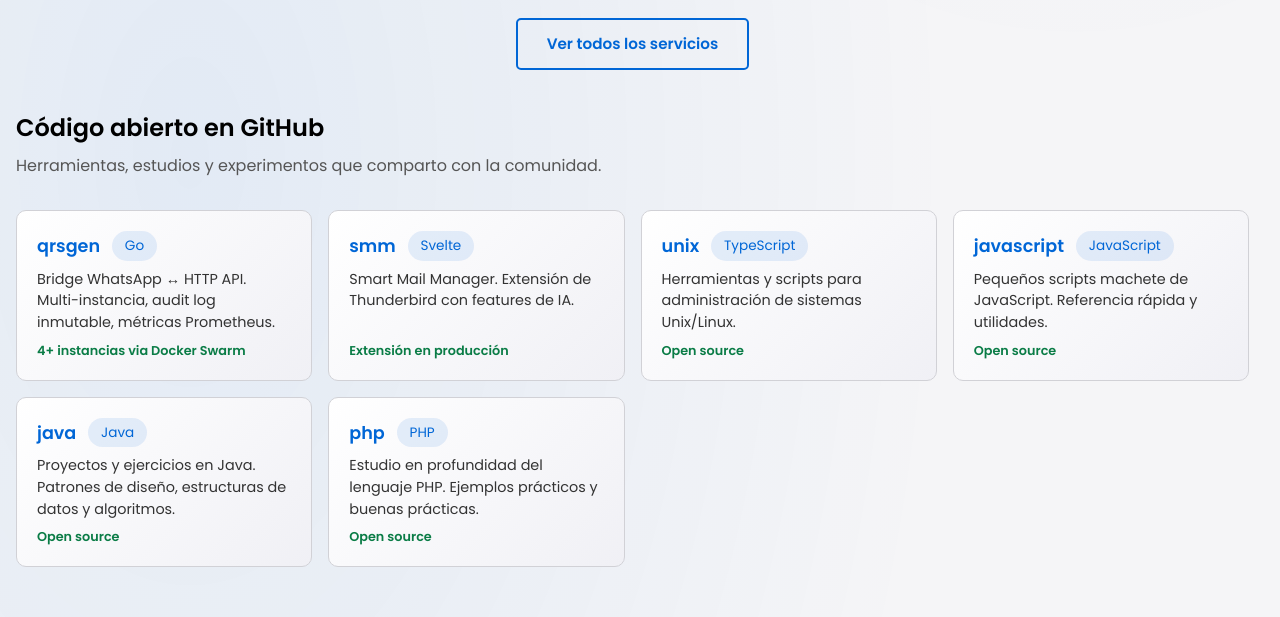
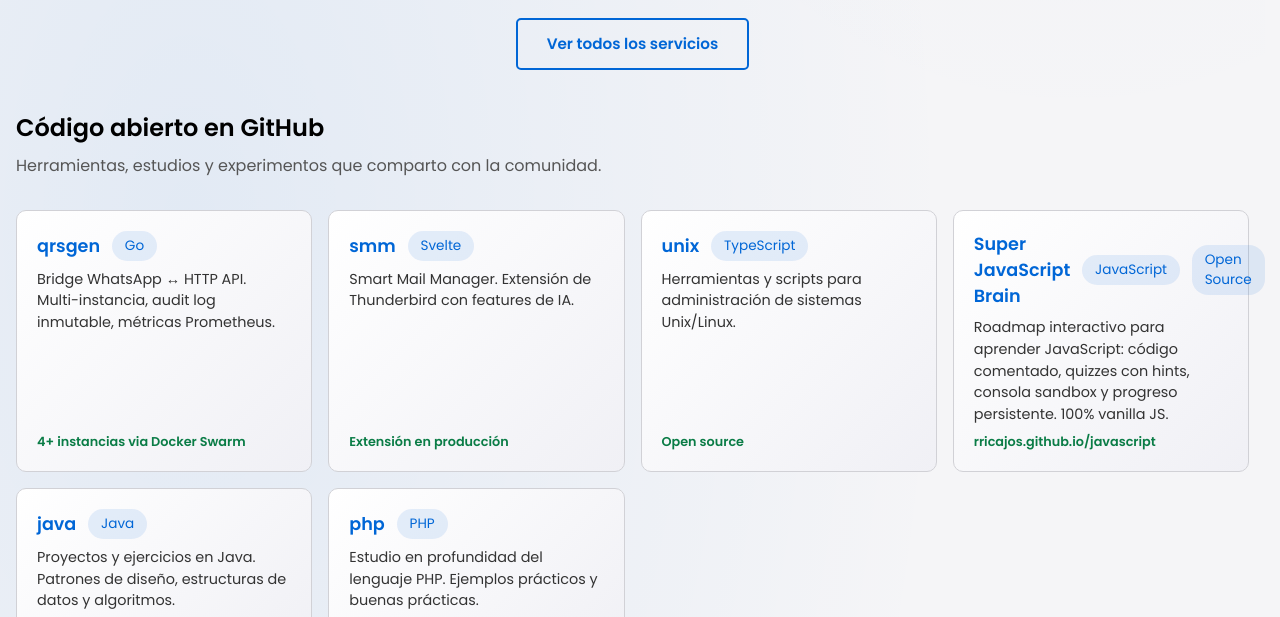
Before and after one commit to rricajos/rricajos, an Astro site: page / in a window 1280 px wide. Shown: the part 1766-2383 px from the top of the page. Built offline with nearby package versions, Linux system fonts and the light colour scheme; Astro itself is replaced by a stand-in of ours; no server answers.

Commit message:
feat: sticky footer, blog margin-bottom, update SJSB card
- body: display flex + min-height 100vh so footer always sticks to bottom
- main: flex:1 to fill remaining vertical space
- blog-content: margin-bottom 4rem so content never touches footer
- javascript card: updated to Super JavaScript Brain with correct URL and description

```diff
--- a/public/css/base.css
+++ b/public/css/base.css
@@ -184,6 +184,13 @@ body {
   font-family: "Poppins", sans-serif;
   background-color: var(--bg-body);
   color: var(--text-primary);
+  min-height: 100vh;
+  display: flex;
+  flex-direction: column;
+}
+
+body > main {
+  flex: 1;
 }
 
 .supercontainer {
--- a/src/pages/index.astro
+++ b/src/pages/index.astro
@@ -237,7 +237,7 @@ import Base from '../layouts/Base.astro';
           <a href="https://github.com/rricajos/qrsgen" class="production-card" data-open-repo="qrsgen"><div class="production-card-header"><h3>qrsgen</h3><span class="tag">Go</span></div><p>Bridge WhatsApp ↔ HTTP API. Multi-instancia, audit log inmutable, métricas Prometheus.</p><span class="production-stat">4+ instancias via Docker Swarm</span></a>
           <a href="https://github.com/rricajos/smm" class="production-card" data-open-repo="smm"><div class="production-card-header"><h3>smm</h3><span class="tag">Svelte</span></div><p>Smart Mail Manager. Extensión de Thunderbird con features de IA.</p><span class="production-stat">Extensión en producción</span></a>
           <a href="https://github.com/rricajos/unix" class="production-card" data-open-repo="unix"><div class="production-card-header"><h3>unix</h3><span class="tag">TypeScript</span></div><p>Herramientas y scripts para administración de sistemas Unix/Linux.</p><span class="production-stat">Open source</span></a>
-          <a href="https://github.com/rricajos/javascript" class="production-card" data-open-repo="javascript"><div class="production-card-header"><h3>javascript</h3><span class="tag">JavaScript</span></div><p>Pequeños scripts machete de JavaScript. Referencia rápida y utilidades.</p><span class="production-stat">Open source</span></a>
+          <a href="https://rricajos.github.io/javascript/" class="production-card" target="_blank" rel="noopener"><div class="production-card-header"><h3>Super JavaScript Brain</h3><span class="tag">JavaScript</span><span class="tag">Open Source</span></div><p>Roadmap interactivo para aprender JavaScript: código comentado, quizzes con hints, consola sandbox y progreso persistente. 100% vanilla JS.</p><span class="production-stat">rricajos.github.io/javascript</span></a>
           <a href="https://github.com/rricajos/java" class="production-card" data-open-repo="java"><div class="production-card-header"><h3>java</h3><span class="tag">Java</span></div><p>Proyectos y ejercicios en Java. Patrones de diseño, estructuras de datos y algoritmos.</p><span class="production-stat">Open source</span></a>
           <a href="https://github.com/rricajos/php" class="production-card" data-open-repo="php"><div class="production-card-header"><h3>php</h3><span class="tag">PHP</span></div><p>Estudio en profundidad del lenguaje PHP. Ejemplos prácticos y buenas prácticas.</p><span class="production-stat">Open source</span></a>
         </div>
--- a/src/styles/blog.css
+++ b/src/styles/blog.css
@@ -41,6 +41,7 @@
   width: 100%;
   margin: 0 auto;
   padding: 3rem 1rem;
+  margin-bottom: 4rem;
 }
 
 /* ======================
```
